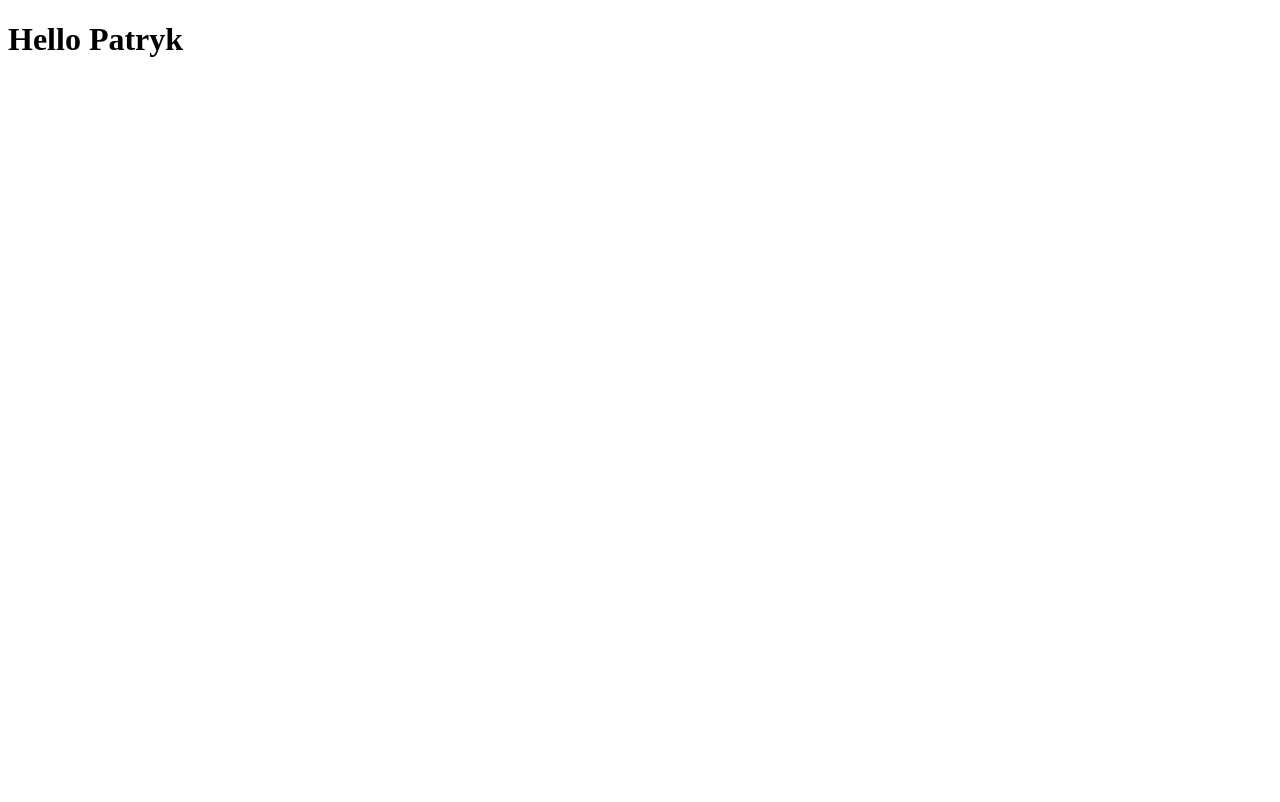
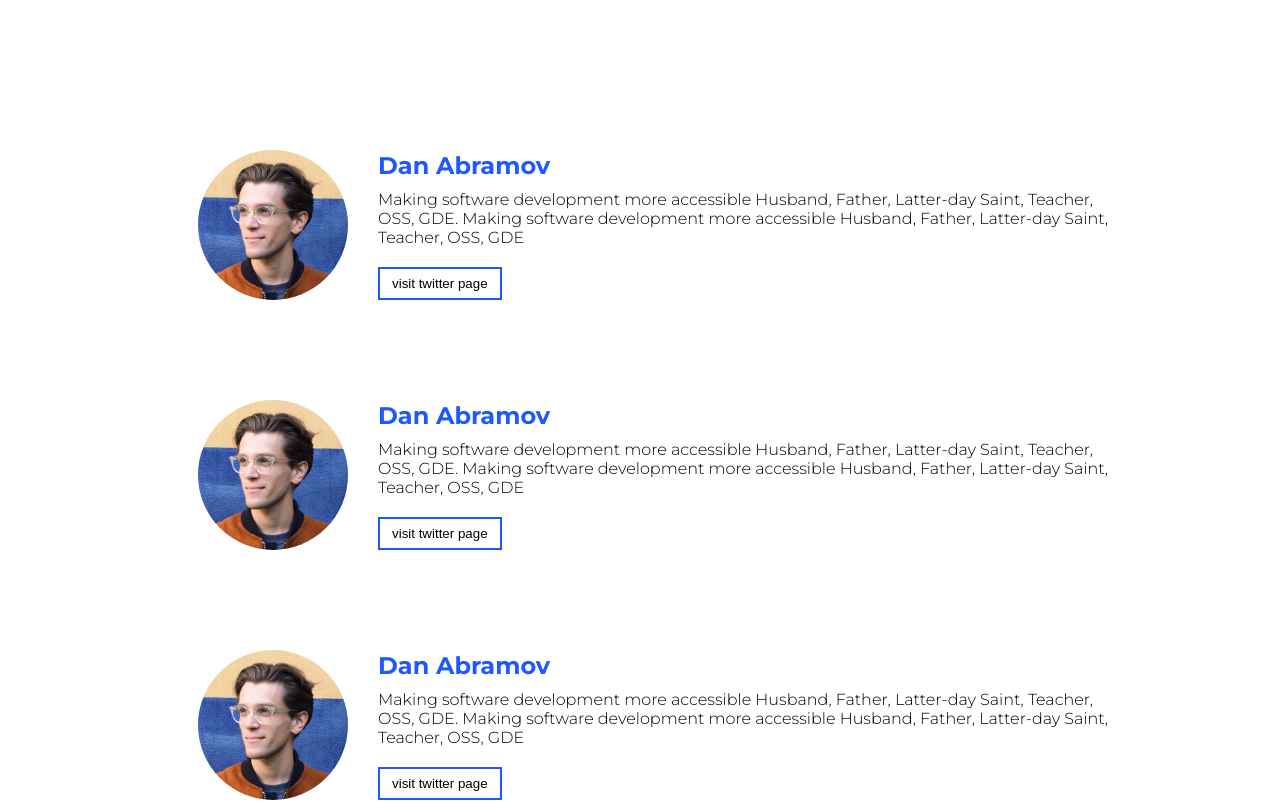
Before and after one commit to eduwebpl/kurs-react-od-podstaw, a React (Create React App) app in the folder 02/: page / in a window 1280 px wide. Shown: the top 802 px of the page. Built offline with nearby package versions, Linux system fonts and the light colour scheme.

Commit message:
dodany wrapper info i style

```diff
--- a/02/src/App.js
+++ b/02/src/App.js
@@ -1,8 +1,10 @@
 import React from 'react';
+import ListWrapper from './components/ListWrapper/ListWrapper';
+import './index.css';
 
 const App = () => (
     <div>
-        <h1>Hello Patryk</h1>
+        <ListWrapper></ListWrapper>
     </div>
 );
 
--- /dev/null
+++ b/02/src/components/ListWrapper/ListItem/ListItem.css
@@ -0,0 +1,32 @@
+.listItem__wrapper{
+    list-style: none;
+    padding: 50px 30px;
+    display: flex;
+    align-items: center;
+}
+
+.listItem__image{
+    flex-shrink: 0;
+    margin-right: 30px;
+    width: 150px;
+    height: 150px;
+    border-radius: 50%;
+}
+
+.listItem__name{
+    margin: 0;
+    color: #1e58ff;
+    font-weight: 700;
+}
+
+.listItem__description{
+    margin: 10px 0 20px;
+    font-weight: 300;
+}
+
+.listItem__button{
+    padding: 7px 12px;
+    font-weight: 500;
+    background: none;
+    border: 2px solid #1e58ff;
+}
--- /dev/null
+++ b/02/src/components/ListWrapper/ListItem/ListItem.js
@@ -0,0 +1,19 @@
+import React from 'react';
+import './ListItem.css';
+import danAbramovImage from '../../../assets/images/danabramov.jpg';
+
+const ListItem = () =>(
+    <li className="listItem__wrapper">
+        <img src={danAbramovImage} alt="Dan Abramov" className="listItem__image" />
+        <div>
+            <h2 className="listItem__name">Dan Abramov</h2>
+            <p className="listItem__description">Making software development more accessible
+             Husband, Father, Latter-day Saint, Teacher, OSS, GDE.
+             Making software development more accessible
+             Husband, Father, Latter-day Saint, Teacher, OSS, GDE</p>
+            <button className="listItem__button">visit twitter page</button>
+        </div>
+    </li>
+);
+
+export default ListItem;
--- /dev/null
+++ b/02/src/components/ListWrapper/ListWrapper.css
@@ -0,0 +1,4 @@
+.listWrapper__wrapper{
+    width: 80vw;
+    margin: 100px auto 0;
+}
--- /dev/null
+++ b/02/src/components/ListWrapper/ListWrapper.js
@@ -0,0 +1,15 @@
+import React from 'react';
+import ListItem from './ListItem/ListItem';
+import './ListWrapper.css';
+
+const ListWrapper = () => (
+    <ul className="listWrapper__wrapper">
+        <ListItem/>
+        <ListItem/>
+        <ListItem/>
+        <ListItem/>
+        <ListItem/>
+    </ul>
+);
+
+export default ListWrapper;
--- /dev/null
+++ b/02/src/index.css
@@ -0,0 +1,11 @@
+@import url('https://fonts.googleapis.com/css2?family=Montserrat:wght@100;300;500;700;900&display=swap');
+
+*, *::before, *::after{
+    box-sizing: border-box;
+}
+
+body{
+    margin: 0;
+    padding: 0;
+    font-family: 'Montserrat', sans-serif;
+}
```
